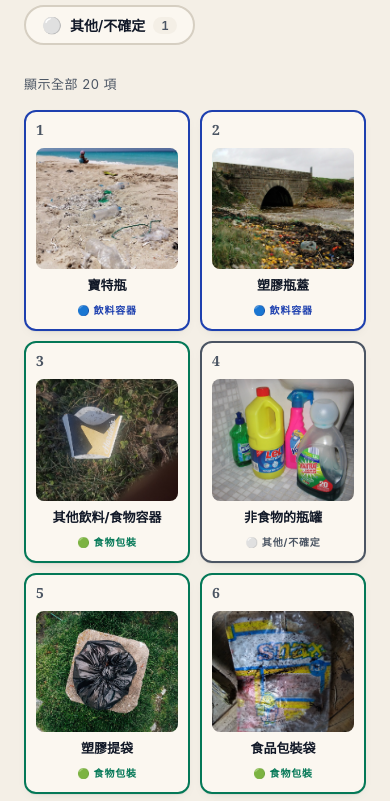
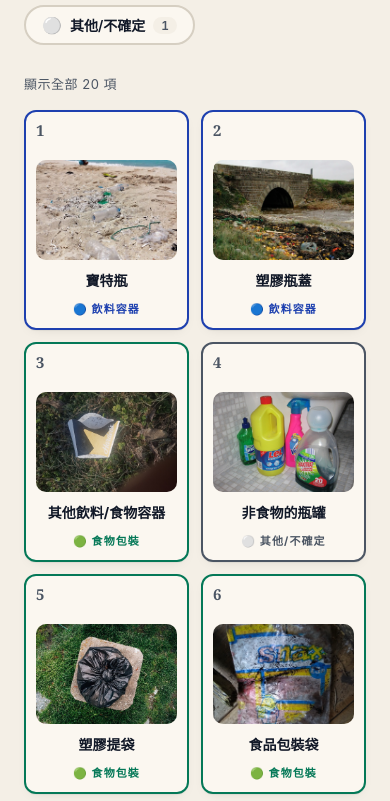
Before and after one commit to GuinnGreen/PBL_seatrash, a plain HTML site: page icc/index.html in a window 390 px wide. Shown: the part 1540-2341 px from the top of the page. Drawn offline with Linux system fonts and the light colour scheme.

Commit message:
ICC cards: 4-per-row grid + larger photos and text
Switch from auto-fill responsive grid to a fixed 4-column layout on
desktop. Cards now read big enough for upper-elementary students
without squinting.

- Desktop: 4 columns, 20px gap
- Tablet (≤900px): 3 columns
- Phone (≤600px): 2 columns

Bumped up the visual hierarchy to match: photo gets a 36px top margin,
item name 14px → 17px, ICC number 14px → 18px, back-side headline
16px → 20px, stars 14px → 18px, hint copy 12px → 14px.

```diff
--- a/css/base.css
+++ b/css/base.css
@@ -2075,10 +2075,13 @@ main {
 /* Card grid */
 .icc-grid {
   display: grid;
-  grid-template-columns: repeat(auto-fill, minmax(150px, 1fr));
-  gap: 14px;
+  grid-template-columns: repeat(4, 1fr);
+  gap: 20px;
   margin: 0 0 32px;
-  perspective: 1200px;
+  perspective: 1400px;
+}
+@media (max-width: 900px) {
+  .icc-grid { grid-template-columns: repeat(3, 1fr); gap: 14px; }
 }
 .icc-card {
   position: relative;
@@ -2127,28 +2130,28 @@ main {
 }
 .icc-card__num {
   position: absolute;
-  top: 8px;
-  left: 10px;
-  font-family: var(--font-serif);
-  font-size: 14px;
+  top: 10px;
+  left: 14px;
+  font-family: var(--font-serif);
+  font-size: 18px;
   font-weight: 700;
   color: var(--ink-soft);
   letter-spacing: 0.04em;
 }
 .icc-card__emoji {
-  font-size: 44px;
+  font-size: 64px;
   line-height: 1;
-  margin: 12px 0 8px;
+  margin: 16px 0 12px;
 }
 /* Photo replaces the emoji on the front of the card; emoji renders as fallback */
 .icc-card__photo {
   position: relative;
   display: block;
   width: 100%;
-  margin: 24px 0 8px;
+  margin: 36px 0 12px;
   aspect-ratio: 1 / 1;
   background: var(--bg);
-  border-radius: 8px;
+  border-radius: 10px;
   overflow: hidden;
 }
 .icc-card__photo img {
@@ -2165,21 +2168,22 @@ main {
   display: none;
   align-items: center;
   justify-content: center;
-  font-size: 44px;
+  font-size: 64px;
   background: var(--bg);
 }
 .icc-card__photo--missing img { display: none; }
 .icc-card__photo--missing .icc-card__emoji-fallback { display: flex; }
 .icc-card__name {
-  font-size: 14px;
+  font-size: 17px;
   font-weight: 700;
   color: var(--ink);
   line-height: 1.3;
-  margin: 0 0 6px;
+  margin: 0 0 8px;
+  padding: 0 4px;
 }
 .icc-card__cat-badge {
-  font-size: 10px;
-  letter-spacing: 0.08em;
+  font-size: 11px;
+  letter-spacing: 0.1em;
   color: var(--cat-color, var(--ink-soft));
   text-transform: uppercase;
   font-weight: 700;
@@ -2194,23 +2198,23 @@ main {
 }
 .icc-card__back-name {
   font-family: var(--font-serif);
-  font-size: 16px;
-  font-weight: 700;
-  margin: 0 0 6px;
+  font-size: 20px;
+  font-weight: 700;
+  margin: 0 0 8px;
   line-height: 1.25;
 }
 .icc-card__stars {
+  font-size: 18px;
+  letter-spacing: 0.1em;
+  color: #FCD34D;
+  margin: 6px 0 12px;
+}
+.icc-card__hint {
   font-size: 14px;
-  letter-spacing: 0.08em;
-  color: #FCD34D;
-  margin: 4px 0 8px;
-}
-.icc-card__hint {
-  font-size: 12px;
-  line-height: 1.45;
-  color: rgba(255,255,255,.92);
-  padding: 0 6px;
-  margin: 0 0 8px;
+  line-height: 1.55;
+  color: rgba(255,255,255,.95);
+  padding: 0 12px;
+  margin: 0 0 12px;
 }
 .icc-card__back-cat {
   font-size: 10px;
@@ -2329,9 +2333,12 @@ main {
 }
 
 @media (max-width: 600px) {
-  .icc-grid { grid-template-columns: repeat(2, 1fr); gap: 10px; }
-  .icc-card__emoji { font-size: 36px; }
-  .icc-card__name { font-size: 13px; }
-  .icc-card__back-name { font-size: 14px; }
-  .icc-card__hint { font-size: 11px; }
-}
+  .icc-grid { grid-template-columns: repeat(2, 1fr); gap: 12px; }
+  .icc-card__emoji,
+  .icc-card__emoji-fallback { font-size: 48px; }
+  .icc-card__name { font-size: 14px; }
+  .icc-card__num { font-size: 15px; top: 8px; left: 10px; }
+  .icc-card__back-name { font-size: 16px; }
+  .icc-card__hint { font-size: 12px; padding: 0 8px; }
+  .icc-card__stars { font-size: 16px; }
+}
```
